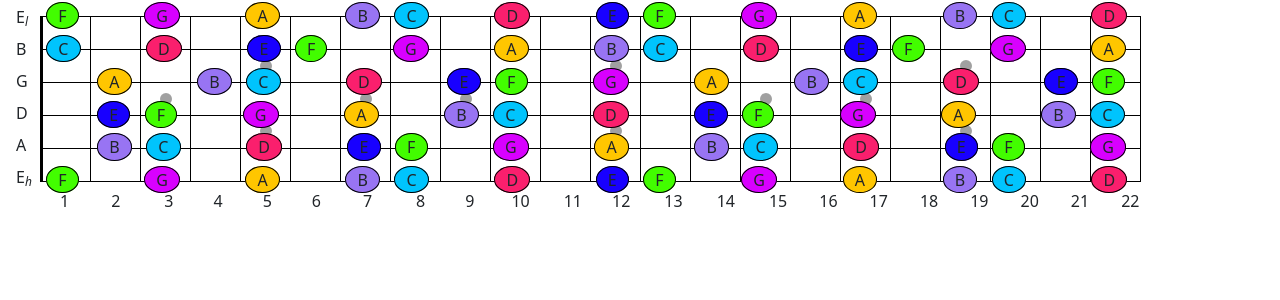
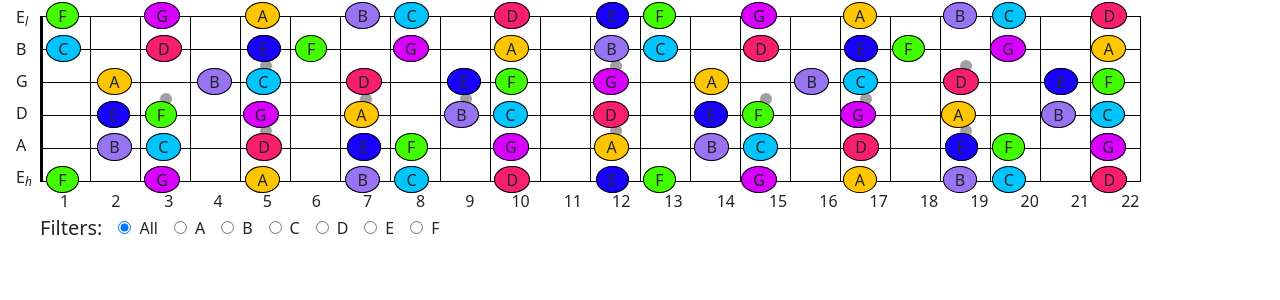
Before and after one commit to pks9862728888/guitar-utils, an Angular app: page / in a window 1280 px wide. Shown: the top 300 px of the page. Built offline with nearby package versions, Linux system fonts and the light colour scheme.

Commit message:
Added filtering of notes

```diff
--- a/src/app/guitar/notes/notes.component.css
+++ b/src/app/guitar/notes/notes.component.css
@@ -1,4 +1,5 @@
 .note-section {
     margin-top: -203px;
     margin-left: 30px;
+    margin-bottom: 1.5rem;
 }
--- a/src/app/guitar/notes/notes.component.html
+++ b/src/app/guitar/notes/notes.component.html
@@ -1,6 +1,39 @@
 <app-fretboard></app-fretboard>
 <section class="note-section">
     <div *ngFor="let stringNotes of filteredNotes" class="m-b-55r">
-        <app-note *ngFor="let note of stringNotes" [noteName]="note" [rgbaOverlayColor]="getOverlayColor(note)" class="m-r-55r"></app-note>
+        <app-note *ngFor="let note of stringNotes" [noteName]="note" [rgbaOverlayColor]="getOverlayColor(note)" class="m-r-89r"></app-note>
     </div>
 </section>
+<div class="m-l-15r d-flex">
+    <div class="p-r-1r">
+        <h5>Filters:</h5>
+    </div>
+    <div class="p-r-1r" (click)="filterNotes('*')">
+        <input type="radio" id="all" name="note" class="m-r-05r" checked="true">
+        <label for="all">All</label>
+    </div>
+    <div class="p-r-1r" (click)="filterNotes('A')">
+        <input type="radio" id="A" name="note" class="m-r-05r">
+        <label for="A">A</label>
+    </div>
+    <div class="p-r-1r" (click)="filterNotes('B')">
+        <input type="radio" id="B" name="note" class="m-r-05r">
+        <label for="B">B</label>
+    </div>
+    <div class="p-r-1r" (click)="filterNotes('C')">
+        <input type="radio" id="C" name="note" class="m-r-05r">
+        <label for="C">C</label>
+    </div>
+    <div class="p-r-1r" (click)="filterNotes('D')">
+        <input type="radio" id="D" name="note" class="m-r-05r">
+        <label for="D">D</label>
+    </div>
+    <div class="p-r-1r" (click)="filterNotes('E')">
+        <input type="radio" id="E" name="note" class="m-r-05r">
+        <label for="E">E</label>
+    </div>
+    <div class="p-r-1r" (click)="filterNotes('F')">
+        <input type="radio" id="F" name="note" class="m-r-05r">
+        <label for="F">F</label>
+    </div>
+</div>
--- a/src/app/guitar/notes/notes.component.ts
+++ b/src/app/guitar/notes/notes.component.ts
@@ -30,10 +30,10 @@ export class NotesComponent implements OnInit {
   constructor() { }
 
   ngOnInit(): void {
-    this.filteredNotes = this.filterNotes('*');
+    this.filterNotes('*');
   }
 
-  filterNotes(filter: string): string[][]{
+  filterNotes(filter: string) {
     var notes: string[][] = [];
     notes.push(this.getSplittedNotes(this.Elow, filter));
     notes.push(this.getSplittedNotes(this.B, filter));
@@ -42,7 +42,7 @@ export class NotesComponent implements OnInit {
     notes.push(this.getSplittedNotes(this.A, filter));
     notes.push(this.getSplittedNotes(this.Ehigh, filter));
 
-    return notes;
+    this.filteredNotes = notes;
   }
 
   getSplittedNotes(notes: string, filter: string): string[] {
--- a/src/styles.css
+++ b/src/styles.css
@@ -1,8 +1,16 @@
+.p-r-1r {
+    padding-right: 1rem;
+}
+
 .m-l-15r {
     margin-left: 1.5rem;
 }
 
-.m-r-55r {
+.m-r-05r {
+    margin-right: 0.5rem;
+}
+
+.m-r-89r {
     margin-right: 0.89rem;
 }
 
```
